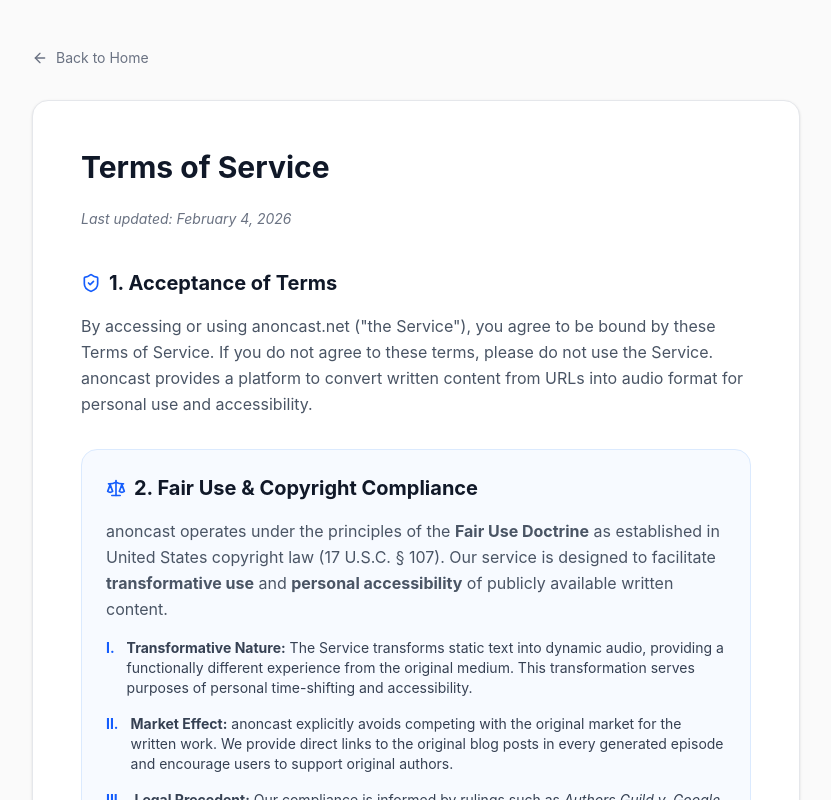
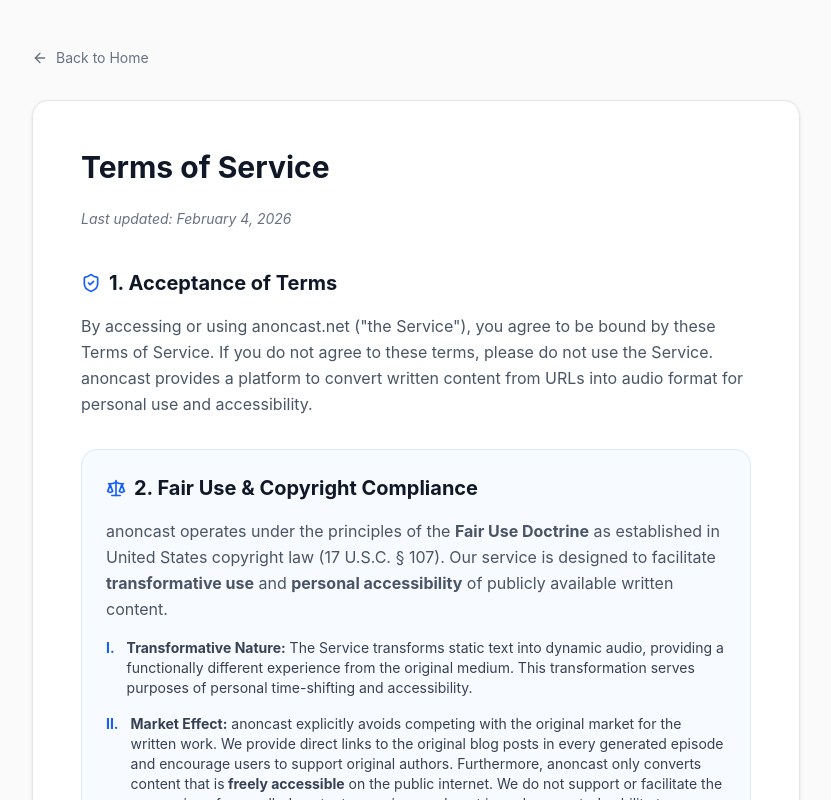
Before and after one commit to neelbaronia/anoncast, a Next.js app: page /terms in a window 1280 px wide. Shown: the top 800 px of the page, without its empty margins (224-1055 px from the left). Built offline with nearby package versions, Linux system fonts and the light colour scheme.

Commit message:
Update Terms: Clarify that we only work with freely accessible, non-paywalled blogs

```diff
--- a/src/app/terms/page.tsx
+++ b/src/app/terms/page.tsx
@@ -56,7 +56,10 @@
                     <p>
                       <strong>Market Effect:</strong> anoncast explicitly avoids competing with the original market for the
                       written work. We provide direct links to the original blog posts in every generated episode and
-                      encourage users to support original authors.
+                      encourage users to support original authors. Furthermore, anoncast only converts content that is
+                      <strong> freely accessible</strong> on the public internet. We do not support or facilitate the
+                      conversion of paywalled content, ensuring we do not impede a creator's ability to earn from their
+                      proprietary work.
                     </p>
                   </div>
                   <div className="flex gap-3">
```
